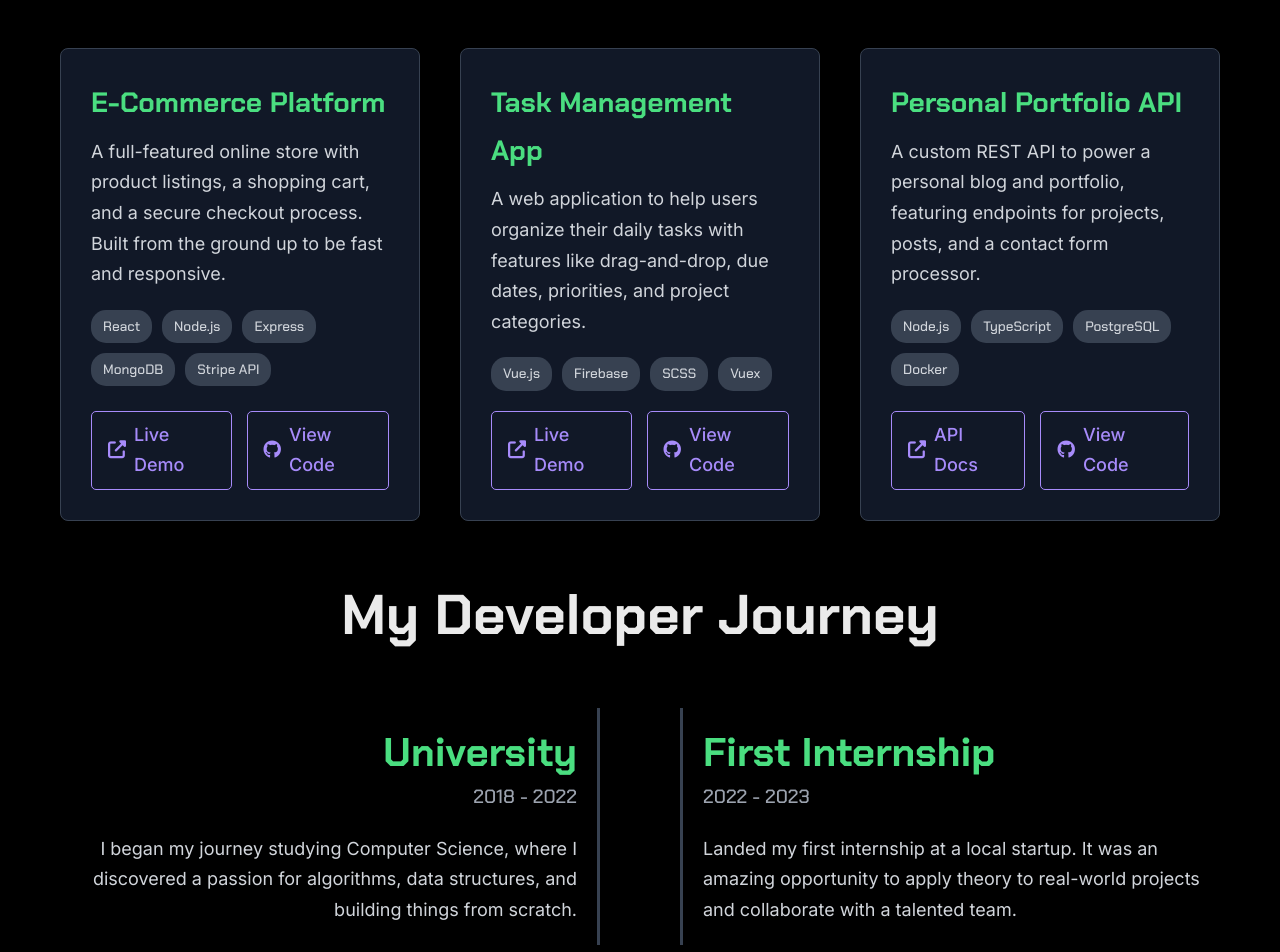
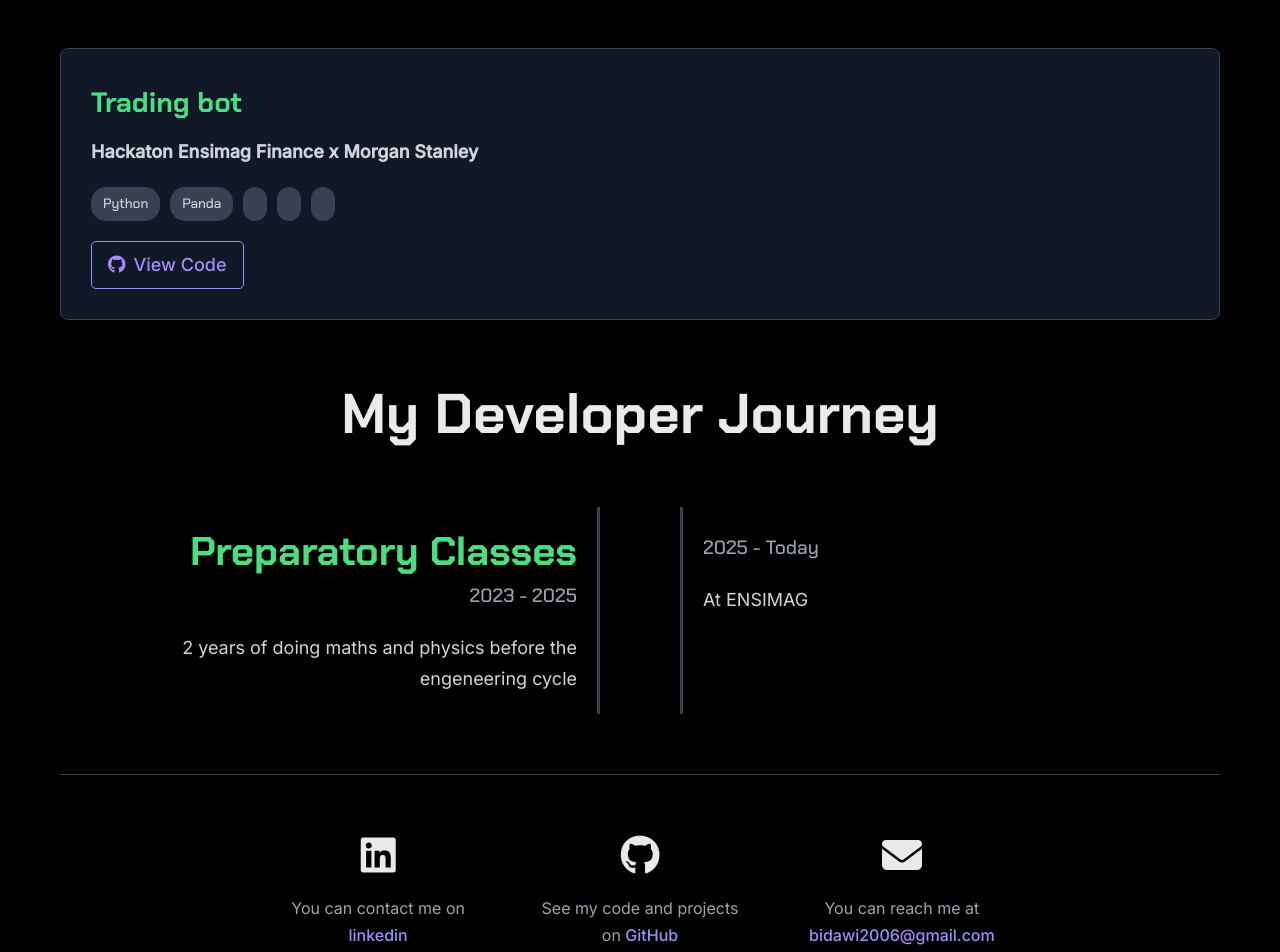
Before and after one commit to hamzajer/webpage, a plain HTML site: page index.html in a window 1280 px wide. Shown: the part 880-1832 px from the top of the page. Drawn offline with Linux system fonts and the light colour scheme.

Commit message:
Update index.html

```diff
--- a/index.html
+++ b/index.html
@@ -331,51 +331,21 @@
             <div class="projects-grid">
                 <!-- Project 1 -->
                 <div class="project-card">
-                    <h3>E-Commerce Platform</h3>
-                    <p>A full-featured online store with product listings, a shopping cart, and a secure checkout process. Built from the ground up to be fast and responsive.</p>
+                    <h3>Trading bot</h3>
+                    <p> <b>Hackaton Ensimag Finance x Morgan Stanley </b> </p>
                     <div class="tech-stack">
-                        <span class="tech-pill">React</span>
-                        <span class="tech-pill">Node.js</span>
-                        <span class="tech-pill">Express</span>
-                        <span class="tech-pill">MongoDB</span>
-                        <span class="tech-pill">Stripe API</span>
+                        <span class="tech-pill">Python</span>
+                        <span class="tech-pill">Panda</span>
+                        <span class="tech-pill"></span>
+                        <span class="tech-pill"></span>
+                        <span class="tech-pill"> </span>
                     </div>
                     <div class="project-links">
-                        <a href="#" target="_blank"><i class="fas fa-external-link-alt"></i> Live Demo</a>
-                        <a href="https://github.com/hamzajer" target="_blank"><i class="fab fa-github"></i> View Code</a>
+                      <!--  <a href="#" target="_blank"><i class="fas fa-external-link-alt"></i> Live Demo</a> -->
+                        <a href="https://github.com/hamzajer/Trading-bot-using-RSI-AND-10-AVG" target="_blank"><i class="fab fa-github"></i> View Code</a>
                     </div>
                 </div>
-                <!-- Project 2 -->
-                <div class="project-card">
-                    <h3>Task Management App</h3>
-                    <p>A web application to help users organize their daily tasks with features like drag-and-drop, due dates, priorities, and project categories.</p>
-                    <div class="tech-stack">
-                        <span class="tech-pill">Vue.js</span>
-                        <span class="tech-pill">Firebase</span>
-                        <span class="tech-pill">SCSS</span>
-                        <span class="tech-pill">Vuex</span>
-                    </div>
-                    <div class="project-links">
-                        <a href="#" target="_blank"><i class="fas fa-external-link-alt"></i> Live Demo</a>
-                        <a href="https://github.com/hamzajer" target="_blank"><i class="fab fa-github"></i> View Code</a>
-                    </div>
                 </div>
-                <!-- Project 3 -->
-                <div class="project-card">
-                    <h3>Personal Portfolio API</h3>
-                    <p>A custom REST API to power a personal blog and portfolio, featuring endpoints for projects, posts, and a contact form processor.</p>
-                    <div class="tech-stack">
-                        <span class="tech-pill">Node.js</span>
-                        <span class="tech-pill">TypeScript</span>
-                        <span class="tech-pill">PostgreSQL</span>
-                        <span class="tech-pill">Docker</span>
-                    </div>
-                    <div class="project-links">
-                        <a href="#" target="_blank"><i class="fas fa-external-link-alt"></i> API Docs</a>
-                        <a href="https://github.com/hamzajer" target="_blank"><i class="fab fa-github"></i> View Code</a>
-                    </div>
-                </div>
-            </div>
         </section>
 
         <!-- === DEVELOPER JOURNEY === -->
@@ -384,28 +354,28 @@
             <div class="timeline">
                 <!-- University -->
                 <div class="timeline-item">
-                    <h2>University</h2>
-                    <p class="date">2018 - 2022</p>
-                    <p>I began my journey studying Computer Science, where I discovered a passion for algorithms, data structures, and building things from scratch.</p>
+                    <h2>Preparatory Classes</h2>
+                    <p class="date">2023 - 2025</p>
+                    <p>2 years of doing maths and physics before the engeneering cycle</p>
                 </div>
                 <!-- Internship -->
                 <div class="timeline-item">
-                    <h2>First Internship</h2>
-                    <p class="date">2022 - 2023</p>
-                    <p>Landed my first internship at a local startup. It was an amazing opportunity to apply theory to real-world projects and collaborate with a talented team.</p>
+                    <h2></h2>
+                    <p class="date">2025 - Today</p>
+                    <p>At ENSIMAG </p>
                 </div>
-                <!-- Junior Developer -->
+                <!-- Junior Developer
                 <div class="timeline-item">
                     <h2>Junior Developer</h2>
                     <p class="date">2023 - 2024</p>
                     <p>Joined Tech Innovators as a Junior Developer. I worked on front-end features for their flagship product, learning a ton about React and state management.</p>
                 </div>
-                <!-- Today -->
+                <!-- Today
                 <div class="timeline-item">
                     <h2>Today</h2>
                     <p class="date">Present</p>
                     <p>Now, I'm focusing on full-stack development, exploring back-end technologies like Node.js and cloud deployment. I'm excited to tackle new challenges and build robust, scalable applications.</p>
-                </div>
+                </div> -->
             </div>
         </section>
 
```
